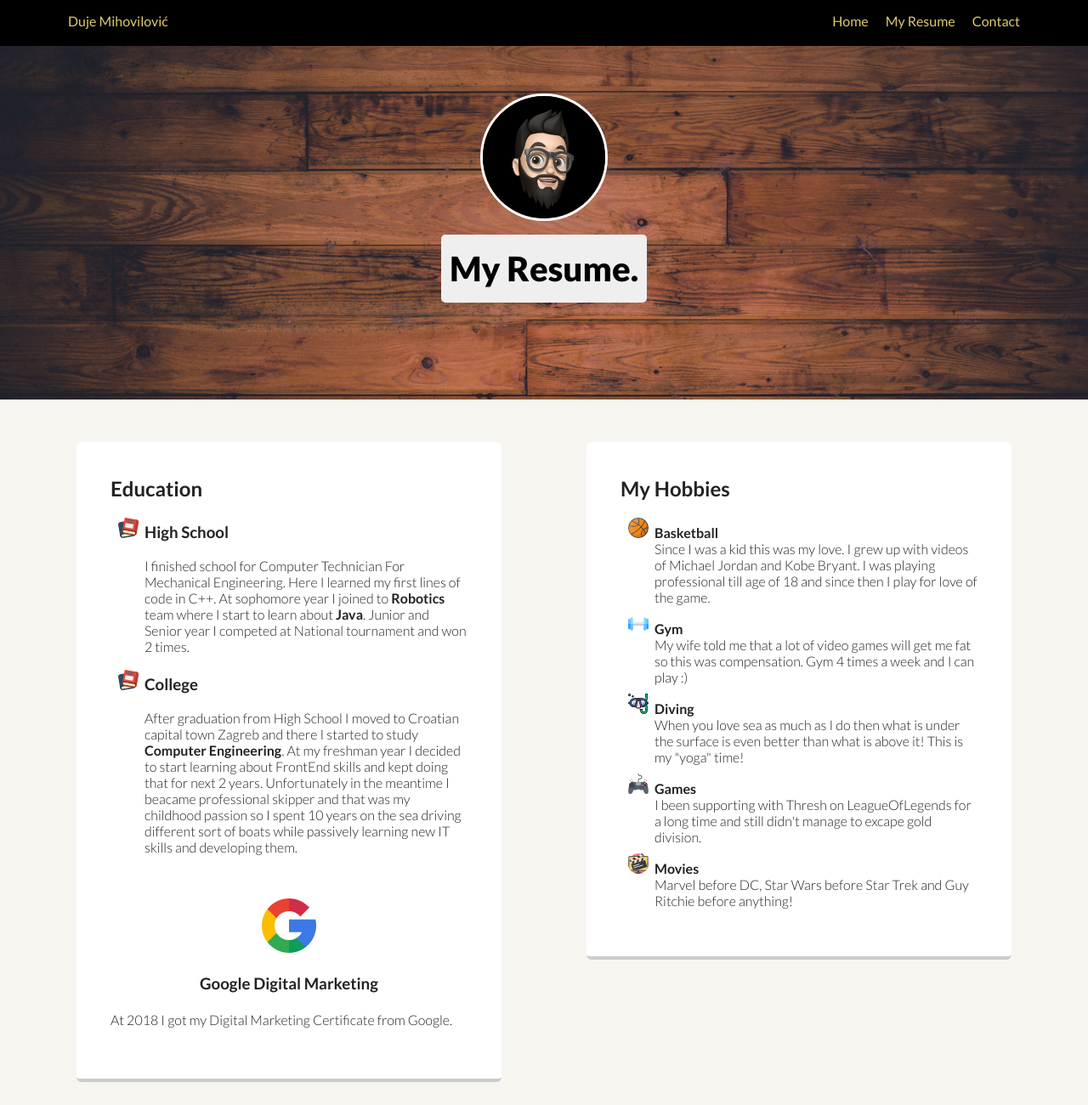
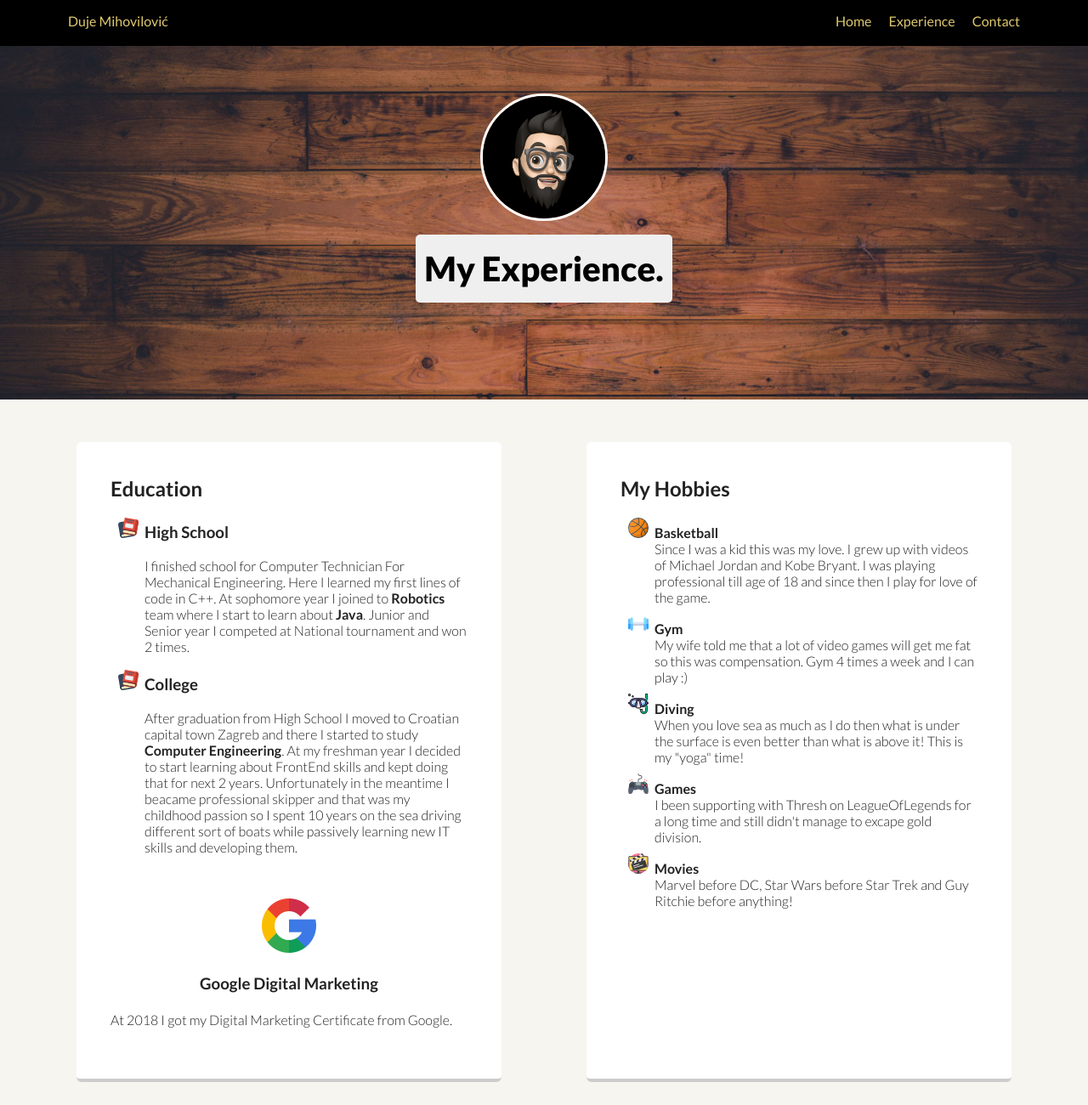
Before and after one commit to dujemihovilovic/githubteamtreehouse, a plain HTML site: page experience.html in a window 1280 px wide. Shown: the top 1300 px of the page at 85% size. Drawn offline with Linux system fonts and the light colour scheme.

Commit message:
final edit

```diff
--- a/resume.html
+++ b/experience.html
@@ -10,32 +10,31 @@
     </style>
   <body>
 
-    <div class="main-nav">
-      <nav>
+
+      <nav class="main-nav">
         <ul class="nav">
           <li class="name">Duje Mihovilović</li>
           <li><a href="index.html">Home</a></li>
-          <li><a href="resume.html">My Resume</a></li>
+          <li><a href="experience.html">Experience</a></li>
           <li><a href="contact.html">Contact</a></li>
 
 
         </ul>
       </nav>
-    </div>
+
 
     <!-- Avatar -->
     <header>
       <div class="avatar">
       <img src="images/about.jpg" alt="My Avatar" class="profile-image">
-      <h1 class="tag name">My Resume.</h1>
+      <h1 class="tag name">My Experience.</h1>
 
       </div>
     </header>
 
     <!-- About -->
     <main class="flex">
-      <section>
-      <div class="card">
+      <section class="card">
         <h2>Education</h2>
         <ul class="ikone">
             <li><h3><b>High School</b></h3>
@@ -54,11 +53,10 @@
         <p style="text-align: center;"><img src="images/google.png" alt="Google logo Certificate"></p>
         <h3 style="text-align: center;"><b>Google Digital Marketing</b></h3>
         <p>At 2018 I got my Digital Marketing Certificate from Google.</p>
-      </div>
+
     </section>
 
-    <section>
-      <div class="card">
+    <section class="card">
         <h2>My Hobbies</h2>
         <ul>
         <li class="bball"><b>Basketball</b><br>
@@ -75,7 +73,6 @@
         <li class="movie"><b>Movies</b><br>
         Marvel before DC, Star Wars before Star Trek and Guy Ritchie before anything!</li>
         </ul>
-      </div>
     </section>
 
 
```
Also changed, not shown: contact.html (+3 -4 lines), index.html (+5 -11 lines), 1 other file.
